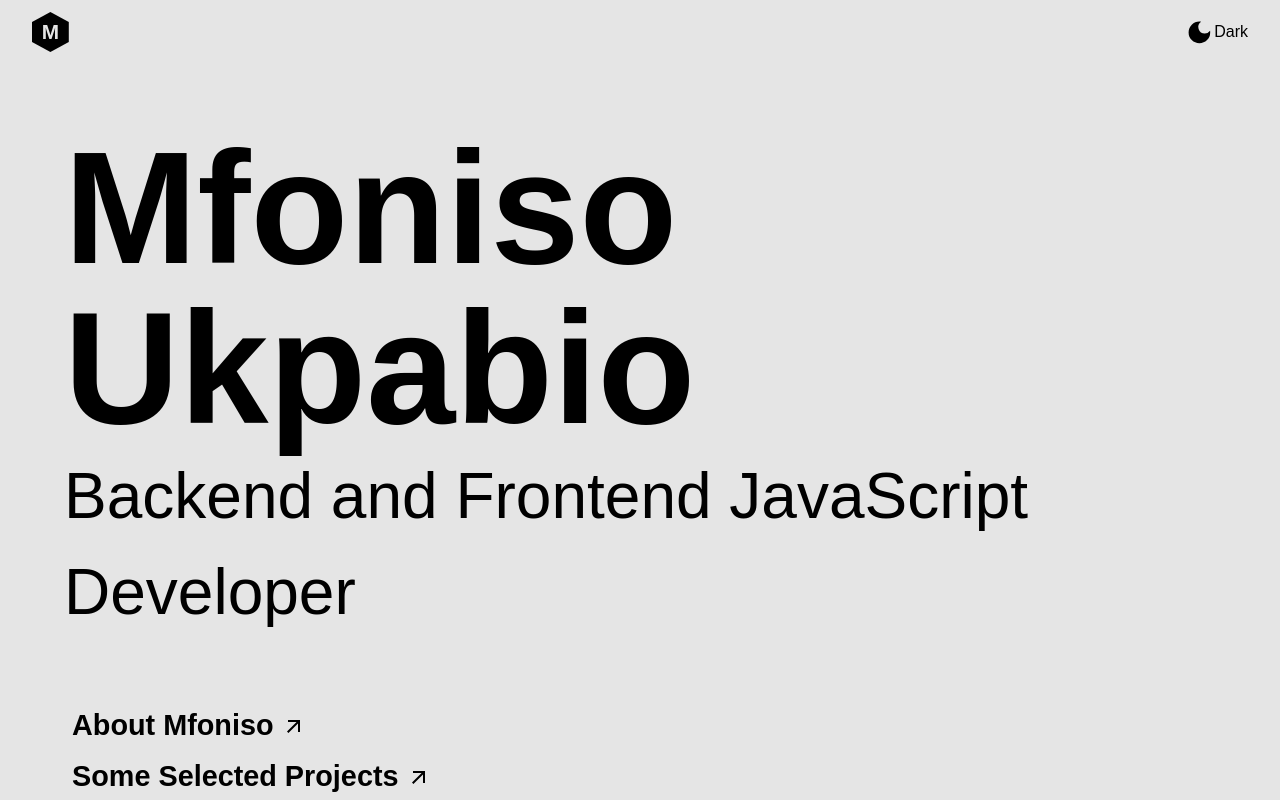
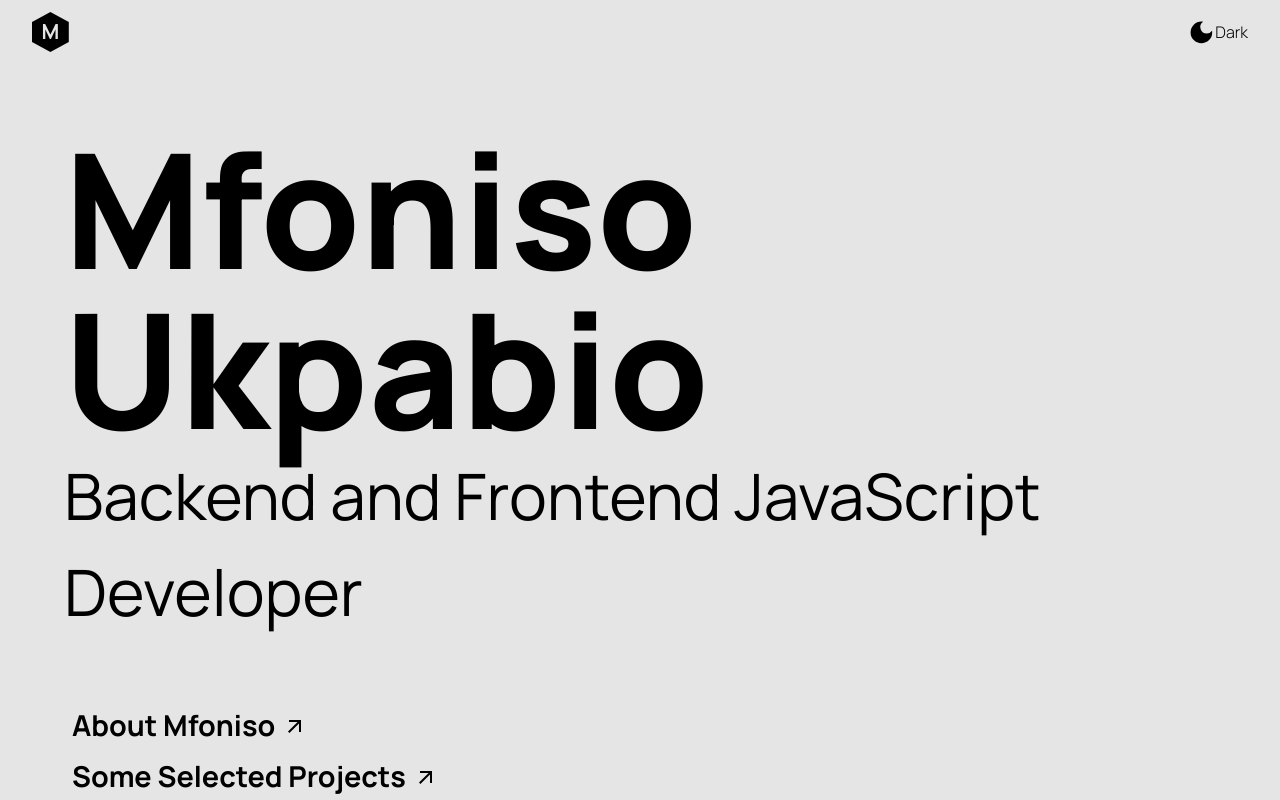
Before and after one commit to AirZED/new-portfolio, a React (Vite) app: page / in a window 1280 px wide. Shown: the top 800 px of the page. Built offline with nearby package versions, Linux system fonts and the light colour scheme.

Commit message:
Update index.css

```diff
--- a/src/index.css
+++ b/src/index.css
@@ -61,7 +61,8 @@ html::-webkit-scrollbar-thumb {
 :root {
   /* font-family: 'PP Mori', sans-serif; */
   /* font-family: 'Roboto Mono', monospace; */
-  font-family: 'Poppins', sans-serif;
+/*   font-family: 'Poppins', sans-serif; */
+  font-family: 'Manrope', sans-serif;
   font-weight: 400;
   line-height: 1.5;
   --border-radius: 15px;
```
